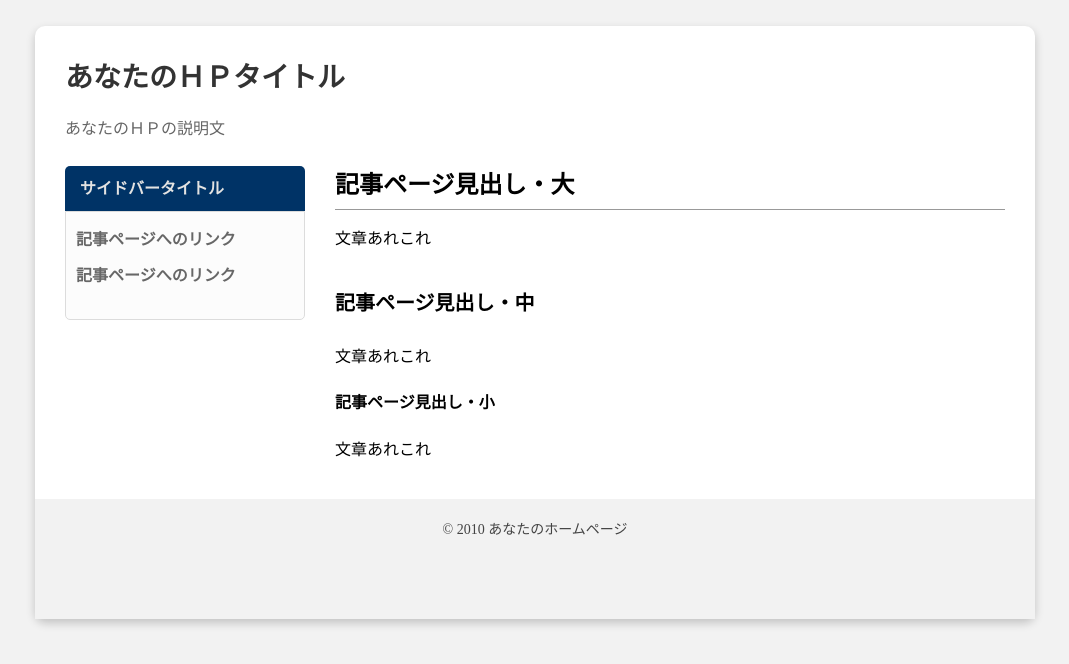
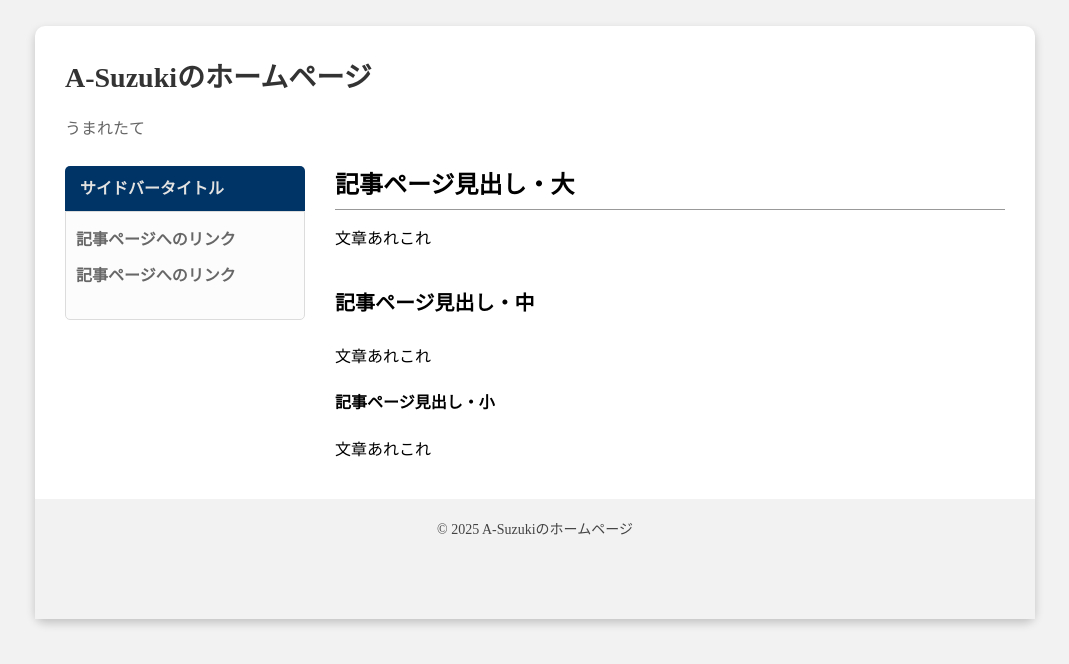
Before and after one commit to A08S/A08S.github.io, a plain HTML site: page index.html in a window 1280 px wide. Shown: the whole page, without its empty margins (105-1174 px from the left). Drawn offline with Linux system fonts and the light colour scheme.

Commit message:
Add files via upload

```diff
--- a/index.html
+++ b/index.html
@@ -2,7 +2,7 @@
 <html lang="ja">
 <head>
 <meta charset="UTF-8">
-<title>あなたのＨＰタイトル</title>
+<title>A-Suzukiのホームページ</title>
 <meta name="description" content="ページの説明">
 <meta name="keywords" content="ページのキーワードA,B,C">
 <meta name="viewport" content="width=device-width, initial-scale=1">
@@ -12,8 +12,8 @@
 <div id="outer">
 <header>
 <div id="header-inner">
-<h1>あなたのＨＰタイトル</h1>
-<p class="description">あなたのＨＰの説明文</p>
+<h1>A-Suzukiのホームページ</h1>
+<p class="description">うまれたて</p>
 </div>
 </header>
 <div id="content">
@@ -36,6 +36,6 @@
 </div>
 </div>
 </aside>
-<footer>© 2010 あなたのホームページ</footer>
+<footer>© 2025 A-Suzukiのホームページ</footer>
 </div></body>
 </html>
```
